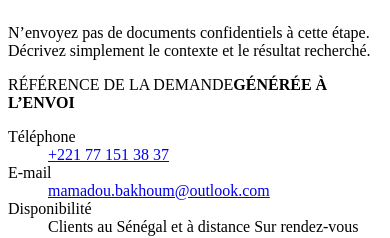
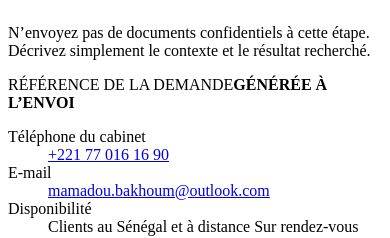
Before and after one commit to slytherinboy/mbc-juridique, a Next.js app: page / in a window 390 px wide. Shown: the part 9222-9460 px from the top of the page. Built offline with nearby package versions, Linux system fonts and the light colour scheme.

Commit message:
Update MBC cabinet phone number

```diff
--- a/app/page.tsx
+++ b/app/page.tsx
@@ -225,7 +225,7 @@ export default function Home() {
     if (!request) return;
 
     setDeliveryChannel("whatsapp");
-    window.open(`https://wa.me/221771513837?text=${encodeURIComponent(request.message)}`, "_blank", "noopener,noreferrer");
+    window.open(`https://wa.me/221770161690?text=${encodeURIComponent(request.message)}`, "_blank", "noopener,noreferrer");
   }
 
   function prepareEmail(form: HTMLFormElement | null) {
@@ -285,7 +285,7 @@ export default function Home() {
             <p className="lead">M.B.C transforme une question juridique complexe en un parcours concret : identifier le besoin, qualifier le risque et choisir la bonne action.</p>
             <div className="cta-row">
               <a href="#orientation" className="btn btn-primary">Identifier mon besoin <span>→</span></a>
-              <a href="tel:+221771513837" className="btn btn-ghost">Parler à un conseiller</a>
+              <a href="tel:+221770161690" className="btn btn-ghost">Parler à un conseiller</a>
             </div>
             <div className="hero-proof" aria-label="Informations pratiques">
               <span><b>8</b> domaines couverts</span>
@@ -572,7 +572,7 @@ export default function Home() {
             <p className="contact-lead">N’envoyez pas de documents confidentiels à cette étape. Décrivez simplement le contexte et le résultat recherché.</p>
             <div className="contact-reference"><span>RÉFÉRENCE DE LA DEMANDE</span><strong>{requestReference ?? "GÉNÉRÉE À L’ENVOI"}</strong><i className={requestReference ? "active" : ""} /></div>
             <dl>
-              <div><dt>Téléphone</dt><dd><a href="tel:+221771513837">+221 77 151 38 37</a></dd></div>
+              <div><dt>Téléphone du cabinet</dt><dd><a href="tel:+221770161690">+221 77 016 16 90</a></dd></div>
               <div><dt>E-mail</dt><dd><a href="mailto:mamadou.bakhoum@outlook.com">mamadou.bakhoum@outlook.com</a></dd></div>
               <div><dt>Disponibilité</dt><dd>Clients au Sénégal et à distance <span>Sur rendez-vous</span></dd></div>
             </dl>
@@ -634,7 +634,7 @@ export default function Home() {
           </a>
         </div>
       </footer>
-      <div className="mobile-actions" aria-label="Actions rapides"><a href="tel:+221771513837">Appeler</a><a href="#contact">Ouvrir un dossier</a></div>
+      <div className="mobile-actions" aria-label="Actions rapides"><a href="tel:+221770161690">Appeler</a><a href="#contact">Ouvrir un dossier</a></div>
     </main>
   );
 }
```
